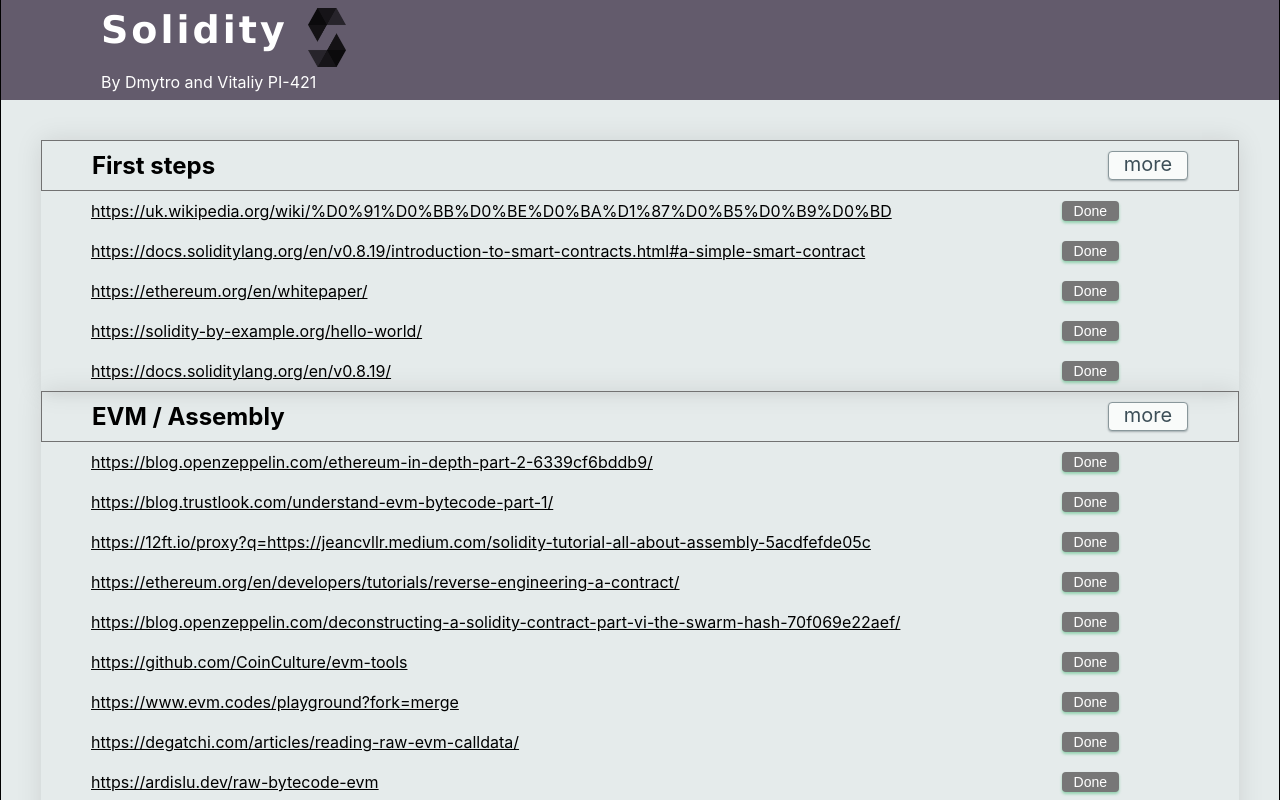
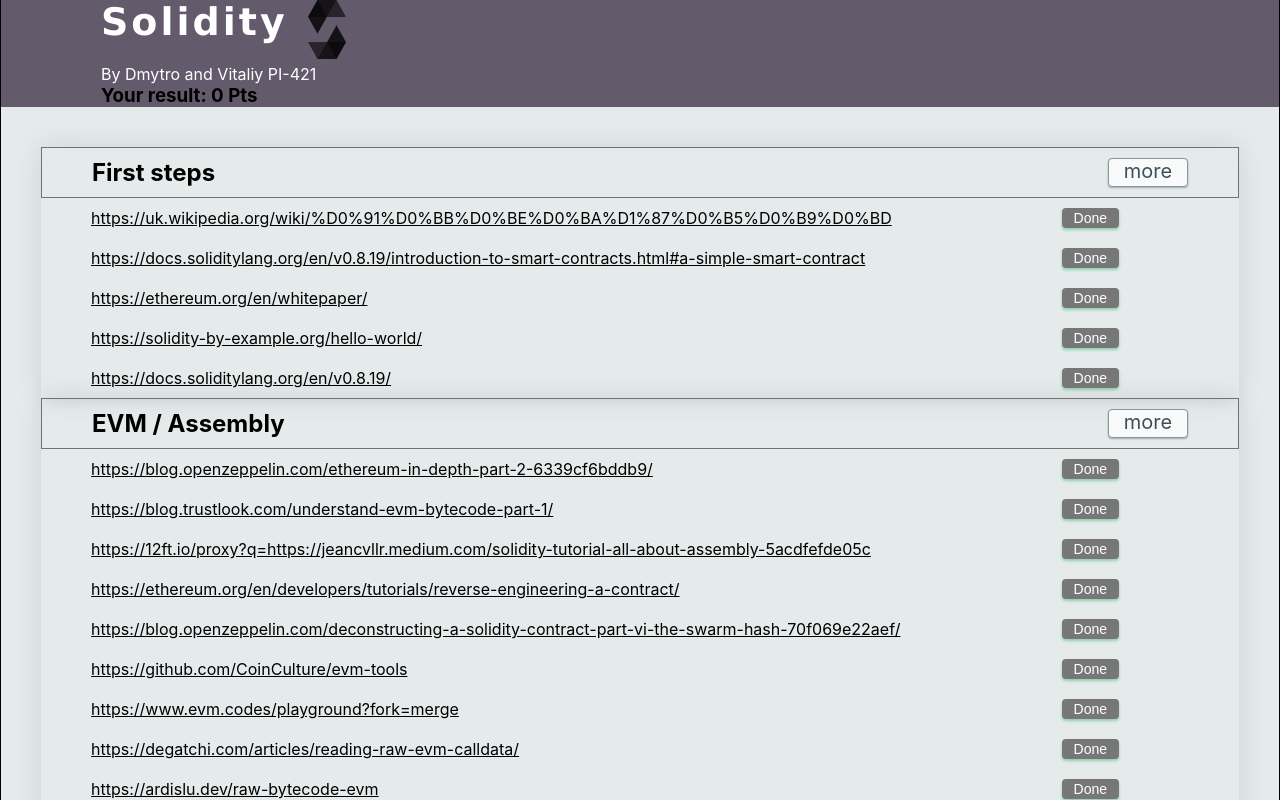
Before and after one commit to d3mage/otrd, a React (Create React App) app: page / in a window 1280 px wide. Shown: the top 800 px of the page. Built offline with nearby package versions, Linux system fonts and the light colour scheme.

Commit message:
points events

```diff
--- a/src/components/Header/Header.js
+++ b/src/components/Header/Header.js
@@ -1,7 +1,21 @@
 import s from './Header.module.css';
 import image from '../Header/image.png';
+import { useState } from 'react';
 
 function Header() {
+  const [result, setResult] = useState(
+    localStorage.getItem('result') === null
+      ? 0
+      : localStorage.getItem('result'),
+  );
+
+  window.addEventListener('result_increase', () => {
+    console.log('result_increase');
+    let temp = result;
+    setResult((temp += 5));
+    localStorage.setItem('result', result);
+  });
+
   return (
     <header>
       <div className={s.head}>
@@ -12,6 +26,9 @@
         <div className={s.developers}>
           <label>By Dmytro and Vitaliy PI-421</label>
         </div>
+        <div>
+          <h3>Your result: {result} Pts</h3>
+        </div>
       </div>
       <div></div>
     </header>
--- a/src/components/Main/Section/LinkList.js
+++ b/src/components/Main/Section/LinkList.js
@@ -14,6 +14,7 @@
     localStorage.setItem(link, false);
     setIsButtonEnabled(false);
     updateContent();
+    window.dispatchEvent(new Event("result_increase"));
   };
 
   const updateContent = () => {
```
